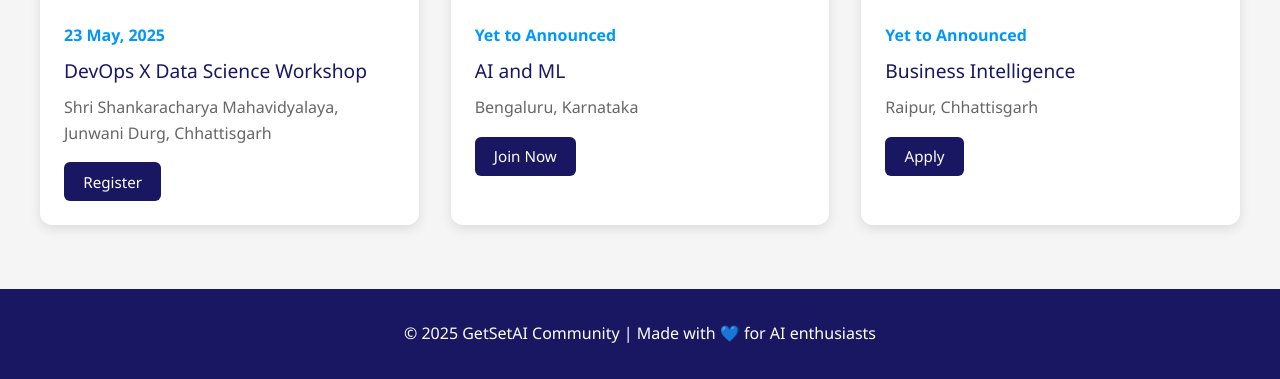
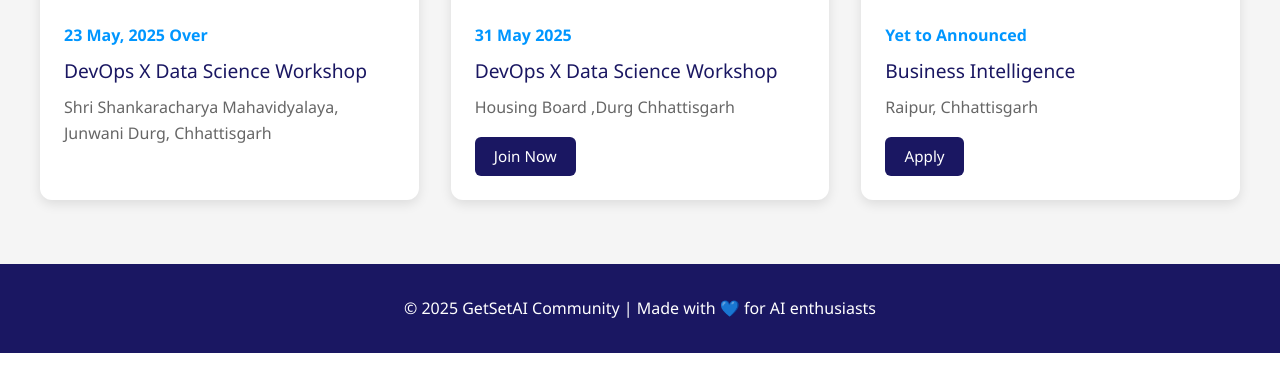
Before and after one commit to abhisheksahoo15/getsetai, a FastAPI app: page /upcoming in a window 1280 px wide. Shown: the part 445-824 px from the top of the page. After the commit the page ends 798 px from the top, so only its background shows below. Run offline with FastAPI, Linux system fonts and the light colour scheme.

Commit message:
abhsihek sahoo

```diff
--- a/templates/upcoming.html
+++ b/templates/upcoming.html
@@ -195,10 +195,10 @@
       <span></span>
     </div>
     <nav id="navbar">
-      <a href="#">Home</a>
+      <a href="/">Home</a>
       <a href="/upcoming">Events</a>
       <a href="/about">About</a>
-      <a href="#contact">Contact</a>
+      <a href="/contact">Contact</a>
     </nav>
   </header>
 
@@ -208,17 +208,17 @@
 
       <div class="event-card">
         <img src="/static/images/banner.png" alt="DevOps Workshop" class="event-image" />
-        <div class="event-date">23 May, 2025</div>
+        <div class="event-date">23 May, 2025 <strong>Over</strong></div>
         <div class="event-title">DevOps X Data Science Workshop</div>
         <div class="event-location">Shri Shankaracharya Mahavidyalaya, Junwani Durg, Chhattisgarh</div>
-        <a href="https://forms.gle/zFYo4ZRBTkYd7abP6"><button class="btn">Register</button></a>
+        <!-- <a href="https://forms.gle/zFYo4ZRBTkYd7abP6"><button class="btn">over</button></a> -->
       </div>
 
       <div class="event-card">
-        <img src="/static/ai_ml_event.jpg" alt="AI ML Event" class="event-image" />
-        <div class="event-date">Yet to Announced </div>
-        <div class="event-title">AI and ML</div>
-        <div class="event-location"> Bengaluru, Karnataka</div>
+        <img src="/static/images/housing_board/housing_board_Banner.png" alt="AI ML Event" class="event-image" />
+        <div class="event-date"> 31 May 2025 </div>
+        <div class="event-title">DevOps X Data Science Workshop</div>
+        <div class="event-location">Housing Board ,Durg Chhattisgarh </div>
         <button class="btn">Join Now</button>
       </div>
 
```
Also changed, not shown: templates/index.html (+9 -7 lines), static/images/final_banner.png (added), static/images/housing_board/housing_board_Banner.png (added).
